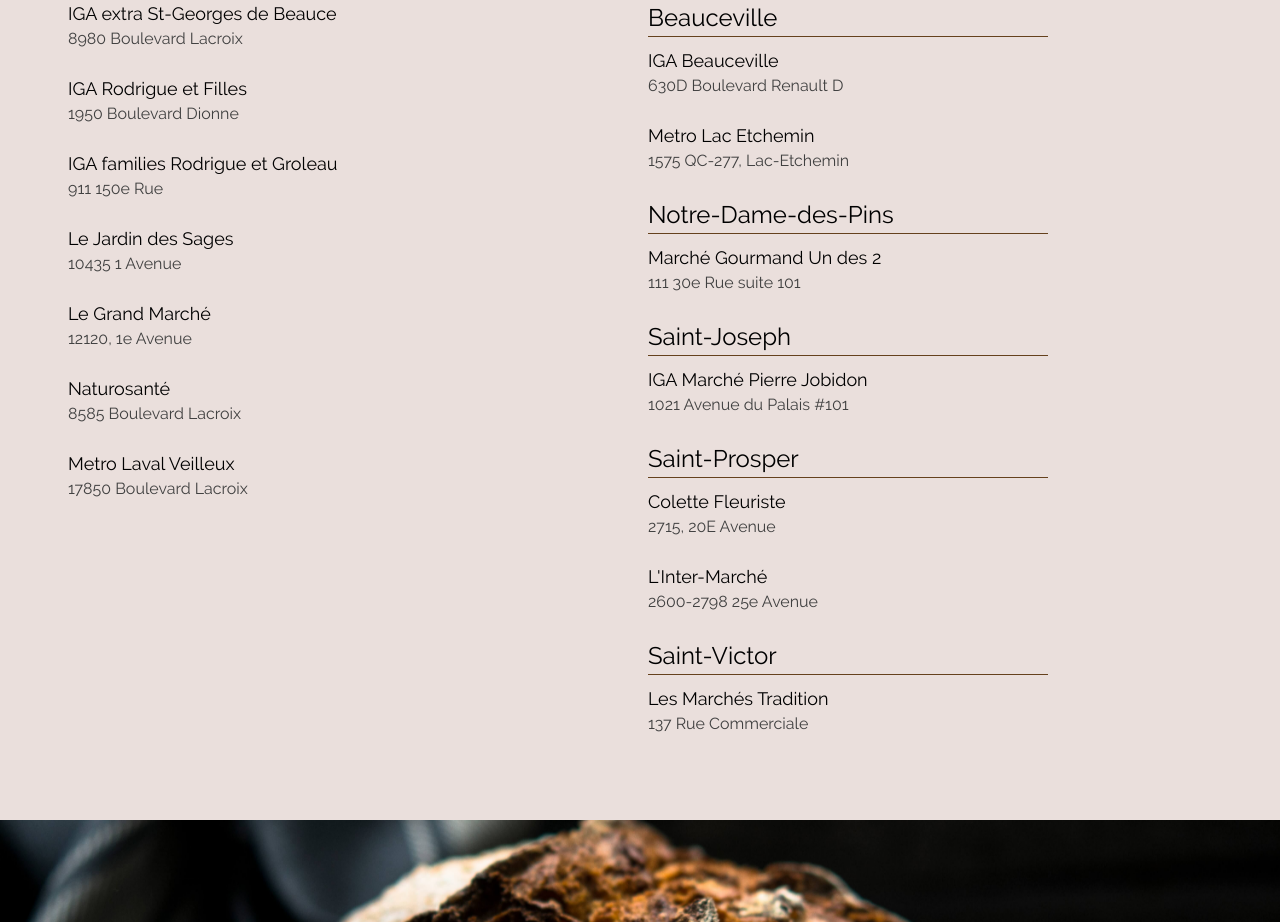
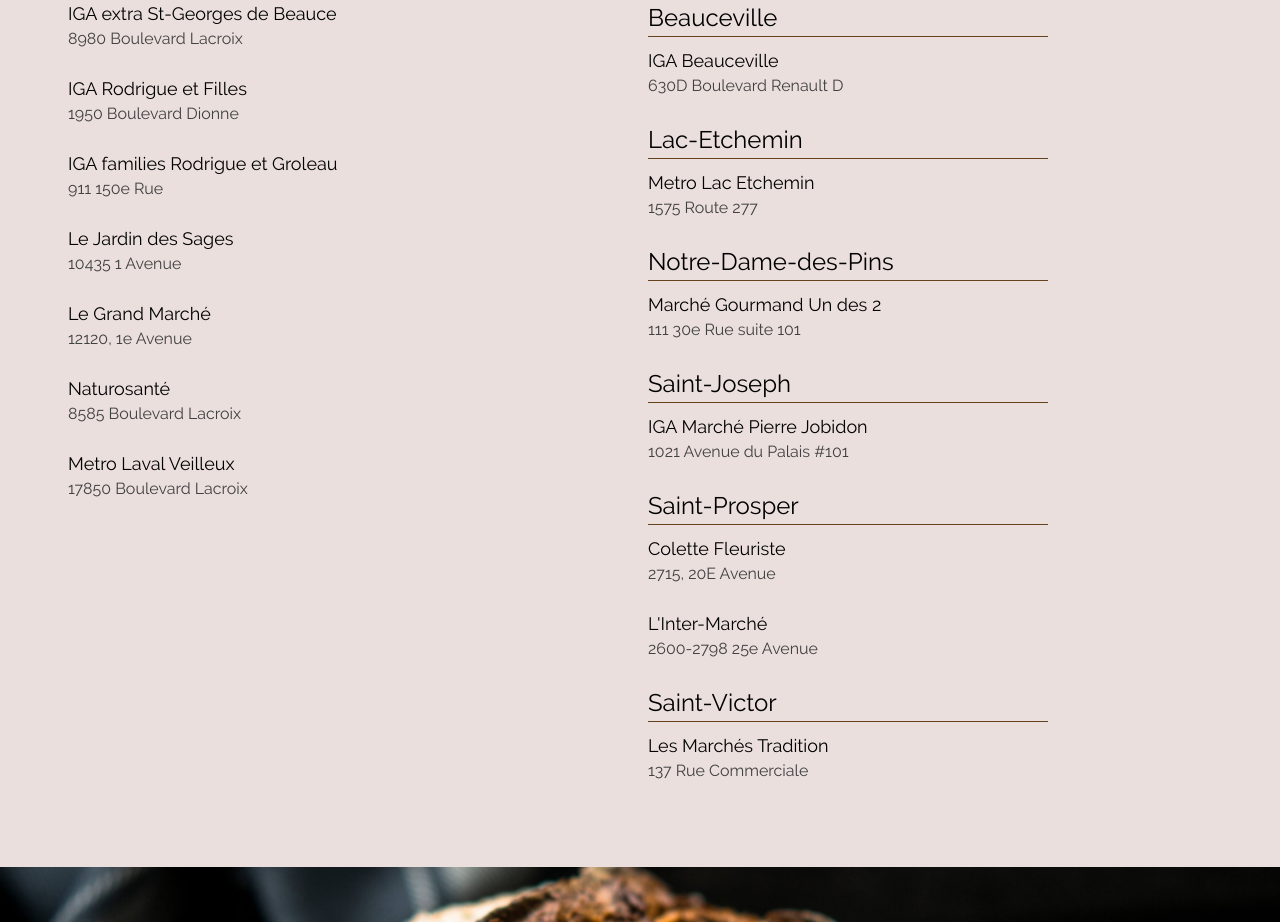
Before and after one commit to mrancourt/boulangeriedici.com, a React (Create React App) app: page / in a window 1280 px wide. Shown: the part 1040-1962 px from the top of the page. Built offline with nearby package versions, Linux system fonts and the light colour scheme.

Commit message:
add lac etchemin

```diff
--- a/src/App.js
+++ b/src/App.js
@@ -113,9 +113,13 @@
                   <p className="address">630D Boulevard Renault D</p>
                 </div>
 
+                <p className="location">
+                  Lac-Etchemin
+                </p>
+
                 <div className="point-of-sale">
                   <p className="title">Metro Lac Etchemin</p>
-                  <p className="address">1575 QC-277, Lac-Etchemin</p>
+                  <p className="address">1575 Route 277</p>
                 </div>
 
                 <p className="location">
```
